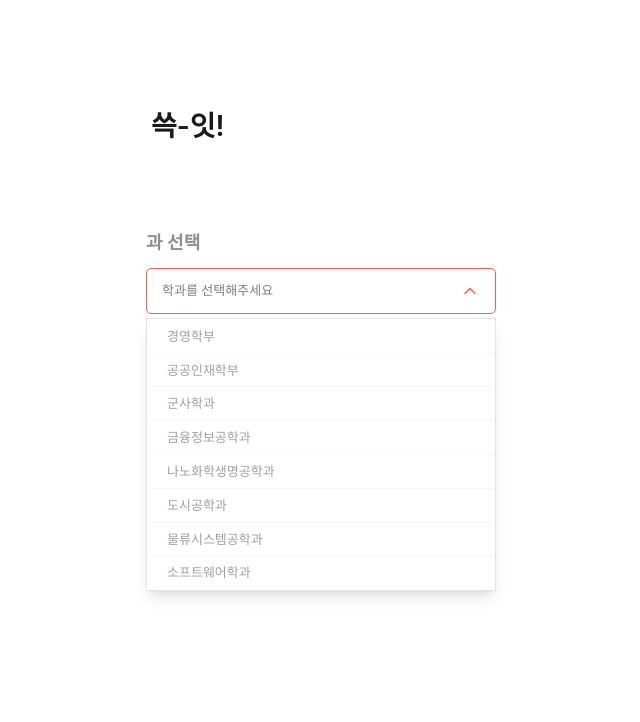
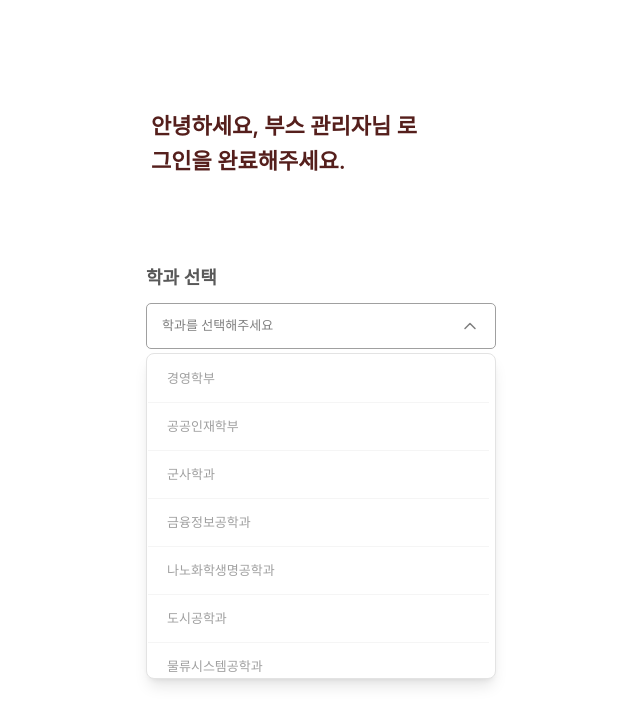
Before and after one commit to LikeLion-SKU/festival-fe, a React (Vite) app: page /login in a window 1280 px wide. Both pictures are taken after a click on the button "학과를 선택해주세요". Shown: the top 722 px of the page, without its empty margins (319-959 px from the left). Built offline with nearby package versions, Linux system fonts and the light colour scheme.

Commit message:
🎨 Design: 학과선택 및 비밀번호 색상변경

```diff
--- a/src/components/Admin/AdminLogin/DepartmentBox.jsx
+++ b/src/components/Admin/AdminLogin/DepartmentBox.jsx
@@ -9,6 +9,8 @@ const DEFAULT_DEPARTMENTS = [
   '도시공학과',
   '물류시스템공학과',
   '소프트웨어학과',
+  '전자컴퓨터공학과',
+  '아동학과',
 ];
 
 export default function DepartmentBox({
@@ -46,12 +48,12 @@ export default function DepartmentBox({
         type="button"
         onClick={() => setOpen((prev) => !prev)}
         className={`flex h-11.5 w-full items-center justify-between rounded-[5px] border bg-white px-3.75 py-1.25 ${
-          selected ? 'border-[#4AA4FF]' : 'border-[#FE5F54]'
+          selected ? 'border-[#FE5F54]' : 'border-[#A0A0A0]'
         }`}
       >
         <span
           className={`text-[13px] font-medium leading-[19.5px] ${
-            selected ? 'text-[#4AA4FF]' : 'text-[#7F7F7F]'
+            selected ? 'text-[#FE5F54]' : 'text-[#7F7F7F]'
           }`}
         >
           {selected || placeholder}
@@ -65,7 +67,7 @@ export default function DepartmentBox({
         >
           <path
             d="M5 7.5L10 12.5L15 7.5"
-            stroke={selected ? '#4AA4FF' : '#FE5F54'}
+            stroke={selected ? '#FE5F54' : '#7F7F7F'}
             strokeWidth="1.5"
             strokeLinecap="round"
             strokeLinejoin="round"
@@ -74,7 +76,8 @@ export default function DepartmentBox({
       </button>
 
       {open && (
-        <div className="absolute left-0 right-0 top-[calc(100%+4px)] z-10 max-h-75 overflow-y-auto rounded-2 border border-[#E3E3E3] bg-white p-px shadow-[0px_10px_15px_-3px_rgba(0,0,0,0.1),0px_4px_6px_-4px_rgba(0,0,0,0.1)]">
+        <div className="absolute left-0 right-0 top-[calc(100%+4px)] z-10 border rounded-lg border-[#E3E3E3] bg-white p-px pr-1.5 shadow-[0px_10px_15px_-3px_rgba(0,0,0,0.1),0px_4px_6px_-4px_rgba(0,0,0,0.1)]">
+          <div className="max-h-80.5 overflow-y-auto">
             {options.map((department) => {
               const isSelected = department === selected;
               return (
@@ -82,7 +85,7 @@ export default function DepartmentBox({
                   key={department}
                   type="button"
                   onClick={() => handleSelect(department)}
-                className={`flex w-full items-center border-b border-[#F5F5F5] px-4.75 py-1.5 text-left text-[13px] font-medium leading-[1.6] last:border-b-0 ${
+                  className={`flex h-12 w-full items-center border-b border-[#F5F5F5] px-4.75 py-1.5 text-left text-[13px] font-medium leading-[1.6] last:border-b-0 ${
                     isSelected ? 'bg-[#F5F5F5] text-[#FE5F54]' : 'text-[#A0A0A0] hover:bg-[#FAFAFA]'
                   }`}
                 >
@@ -91,6 +94,7 @@ export default function DepartmentBox({
               );
             })}
           </div>
+        </div>
       )}
     </div>
   );
--- a/src/components/Admin/AdminLogin/PasswordBox.jsx
+++ b/src/components/Admin/AdminLogin/PasswordBox.jsx
@@ -26,7 +26,7 @@ export default function PasswordBox({ value, onChange, correctPassword }) {
           value={value}
           onChange={(e) => onChange(e.target.value)}
           placeholder="비밀번호를 입력해주세요"
-          className="flex-1 bg-transparent text-[18px] leading-[1.6] text-[#1A1A1A] outline-none placeholder:text-[#A0A0A0]"
+          className="flex-1 h-7.5 bg-transparent text-[18px] leading-[1.6] text-[#1A1A1A] outline-none placeholder:text-[#A0A0A0]"
         />
         <button
           type="button"
--- a/src/pages/admin/AdminLogin.jsx
+++ b/src/pages/admin/AdminLogin.jsx
@@ -1,5 +1,6 @@
 import { useState } from 'react';
 
+import CheckIcon from '@/assets/icons/check_red_icon.svg?react';
 import DepartmentBox from '@/components/Admin/AdminLogin/DepartmentBox';
 import PasswordBox from '@/components/Admin/AdminLogin/PasswordBox';
 
@@ -12,17 +13,28 @@ export default function AdminLogin() {
   return (
     <div className="relative mx-auto min-h-dvh w-97.5 bg-white">
       <header className="px-6.25 pt-27.25">
-        <h1 className="text-[28px] font-semibold leading-8.75 text-[#1A1A1A]">쓱-잇!</h1>
+        <h1 className="text-[22px] w-68 font-semibold leading-8.75 text-[#551F1C]">
+          안녕하세요, 부스 관리자님 로그인을 완료해주세요.
+        </h1>
       </header>
 
       <div className="mt-21.25 flex w-87.5 flex-col gap-6.25 pl-5">
         <div className="flex w-full flex-col gap-2.5">
-          <p className="w-full text-[18px] font-semibold leading-[1.6] text-[#8F8F8F]">과 선택</p>
+          <div
+            className={`flex items-center gap-1 w-full text-[18px] font-semibold leading-[1.6]  ${department ? 'text-[#FE5F54]' : 'text-[#595959]'}`}
+          >
+            학과 선택
+            {department ? <CheckIcon /> : ''}
+          </div>
           <DepartmentBox value={department} onChange={setDepartment} />
         </div>
 
         <div className="flex w-full flex-col gap-3.75">
-          <p className="w-full text-[18px] font-semibold leading-[1.6] text-[#8F8F8F]">비밀번호</p>
+          <p
+            className={`w-full text-[18px] font-semibold leading-[1.6] ${password ? 'text-[#FE5F54]' : 'text-[#595959]'}`}
+          >
+            비밀번호
+          </p>
           <PasswordBox value={password} onChange={setPassword} correctPassword={CORRECT_PASSWORD} />
         </div>
       </div>
```
Also changed, not shown: src/assets/icons/check_red_icon.svg (added). Lines whose indentation alone changed are shown as unchanged.
